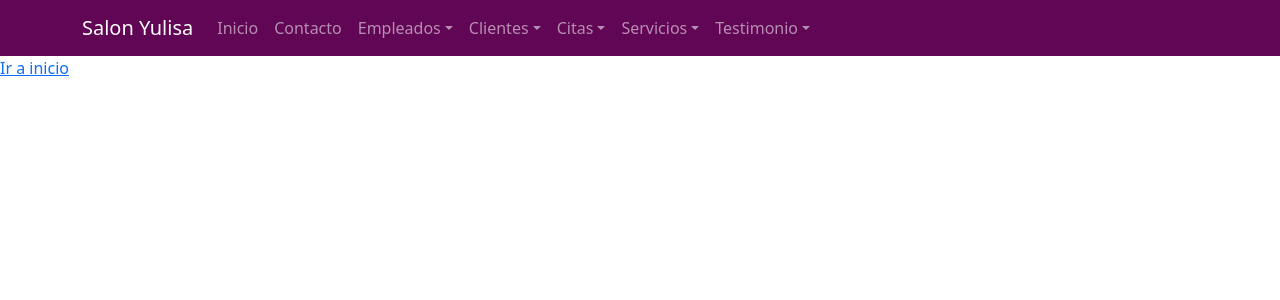
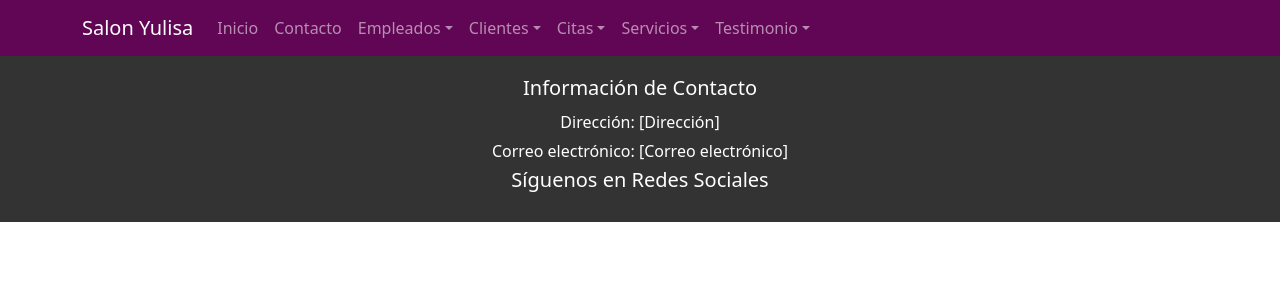
Before and after one commit to Oneyker21/Web_Salon_Yulisa, a React (Create React App) app in the folder daniela-frontend/: page /about in a window 1280 px wide. Shown: the top 300 px of the page. Built offline with nearby package versions, Linux system fonts and the light colour scheme.

Commit message:
Home and About iniciados.

```diff
--- a/daniela-frontend/public/index.html
+++ b/daniela-frontend/public/index.html
@@ -3,6 +3,7 @@
   <head>
     <meta charset="utf-8" />
     <link rel="icon" href="%PUBLIC_URL%/favicon.ico" />
+    <link rel="stylesheet" href="https://cdnjs.cloudflare.com/ajax/libs/font-awesome/6.4.0/css/all.min.css">
     <meta name="viewport" content="width=device-width, initial-scale=1" />
     <meta name="theme-color" content="#000000" />
     <meta
--- a/daniela-frontend/src/pages/About.js
+++ b/daniela-frontend/src/pages/About.js
@@ -5,10 +5,22 @@ import Header from '../components/Header';
 import '../styles/App.css';
 
 function About() {
-  return(
+  return (
     <div>
       <Header />
-      <Link to="/">Ir a inicio</Link>
+    <section id="inicio">
+<footer>
+        <div class="informacion-contacto">
+            <h3>Información de Contacto</h3>
+            <p>Dirección: [Dirección]</p>
+            <p>Correo electrónico: [Correo electrónico]</p>
+        </div>
+        <div class="redes-sociales">
+            <h3>Síguenos en Redes Sociales</h3>
+            {/*  Agregar iconos o enlaces a las redes sociales */}
+        </div>
+    </footer>
+</section>
     </div>
   );
 }
--- a/daniela-frontend/src/pages/Home.js
+++ b/daniela-frontend/src/pages/Home.js
@@ -7,7 +7,15 @@ function Home() {
   return(
     <div>
       <Header />
-      <Link to="/about">Ir a Informacion</Link>
+      <section id="inicio">
+        <main class="inicio-contactos">
+          <div class="contenido-principal">
+            <h1>Bienvenido al Salón Yulisa</h1>
+            <p>Lorem ipsum dolor sit amet, consectetur adipiscing elit. Nullam sit amet nisi id purus tristique posuere.
+              Etiam eu lectus a urna varius lacinia. Suspendisse potenti.</p>
+          </div>
+        </main>
+      </section>
     </div>
   );
 }
--- a/daniela-frontend/src/styles/App.css
+++ b/daniela-frontend/src/styles/App.css
@@ -1,3 +1,6 @@
+
+/* Estilos Universales */
+
 .navbar-color {
   background-color: #610655;
   /* Color de fondo personalizado */
@@ -53,3 +56,56 @@
 .centrado{
   text-align: center;
 }
+
+textarea {
+  resize: none;
+}
+
+/* Pages Inicio */
+
+.inicio-contactos {
+  max-width: 800px;
+  margin: 0 auto;
+  padding: 20px;
+  background-color: #fff;
+  box-shadow: 0 0 10px rgba(0, 0, 0, 0.1);
+}
+
+
+.contenido-principal {
+  text-align: center;
+  padding: 20px;
+}
+
+
+
+/* Pages Contacto */
+footer {
+  background-color: #333;
+  color: #fff;
+  padding: 20px;
+  text-align: center;
+}
+
+.informacion-contacto h3,
+.redes-sociales h3 {
+  font-size: 20px;
+  margin-bottom: 10px;
+}
+
+.informacion-contacto p {
+  font-size: 16px;
+  margin: 5px 0;
+}
+
+
+.redes-sociales a {
+  color: #fff;
+  text-decoration: none;
+  font-size: 24px;
+  margin: 0 10px;
+}
+
+.redes-sociales a:hover {
+  color: #ff6600;
+}
```
Also changed, not shown: daniela-frontend/src/Logo Negocio Elegante Rosa Empolvado.png (deleted).
